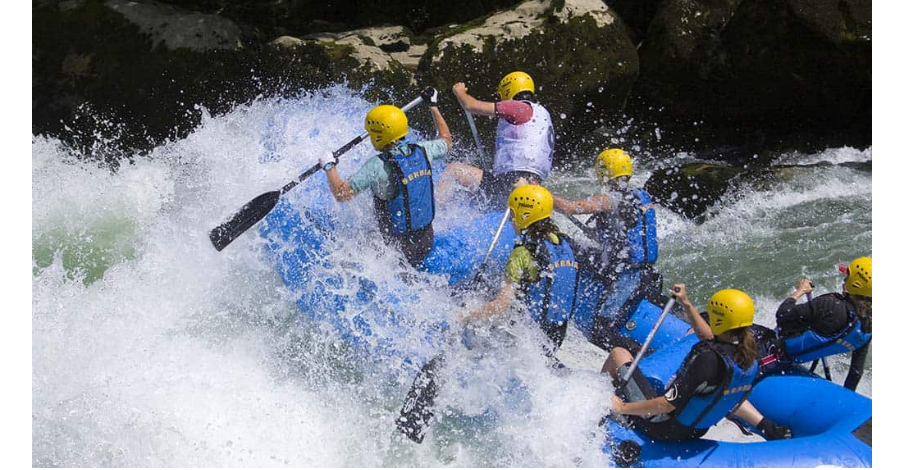
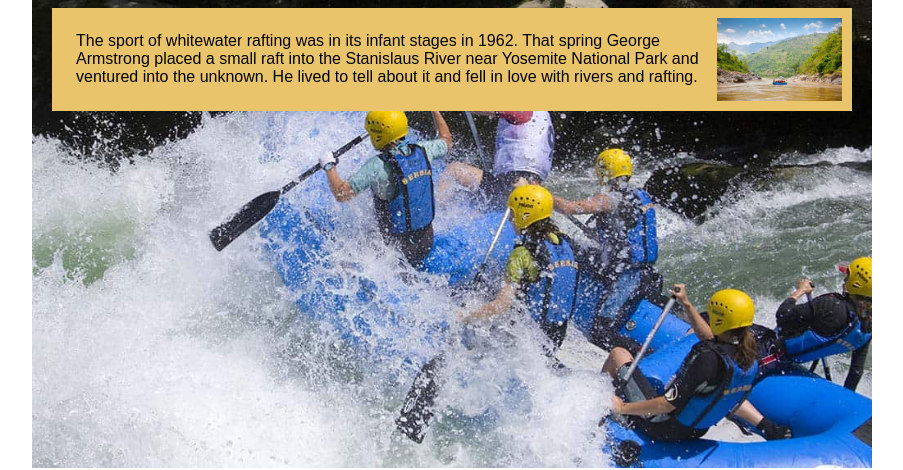
Before and after one commit to aromerosud/wdd130, a plain HTML site: page wwr/about.html in a window 1280 px wide. Shown: the part 344-814 px from the top of the page, without its empty margins (188-1091 px from the left). Drawn offline with Linux system fonts and the light colour scheme.

Commit message:
additional styles

```diff
--- a/wwr/styles/rafting.css
+++ b/wwr/styles/rafting.css
@@ -33,7 +33,7 @@ h1, h2 {
   color: var(--primary-color);
 }
 
-nav, p, section, article {
+nav, p, section {
   margin: 16px;
   padding: 8px;
 }
@@ -63,7 +63,23 @@ h1 {
   color: #fff; /* white text - make sure there is enough contrast with the background-color */
 }
 
+article {
+  position: absolute;
+  top: 80px;
+  width: 800px;
+  margin: 20px;
+  text-align: left;
+  background-color: var(--accent2-color);
+  color: #000; /* white text - make sure there is enough contrast with the background-color */
+}
+
 .hero article img {
   float: right;
   width: 125px;
+  margin: 10px;
 }
+
+footer img {
+    width: 100px;
+    height: auto;
+}
```
